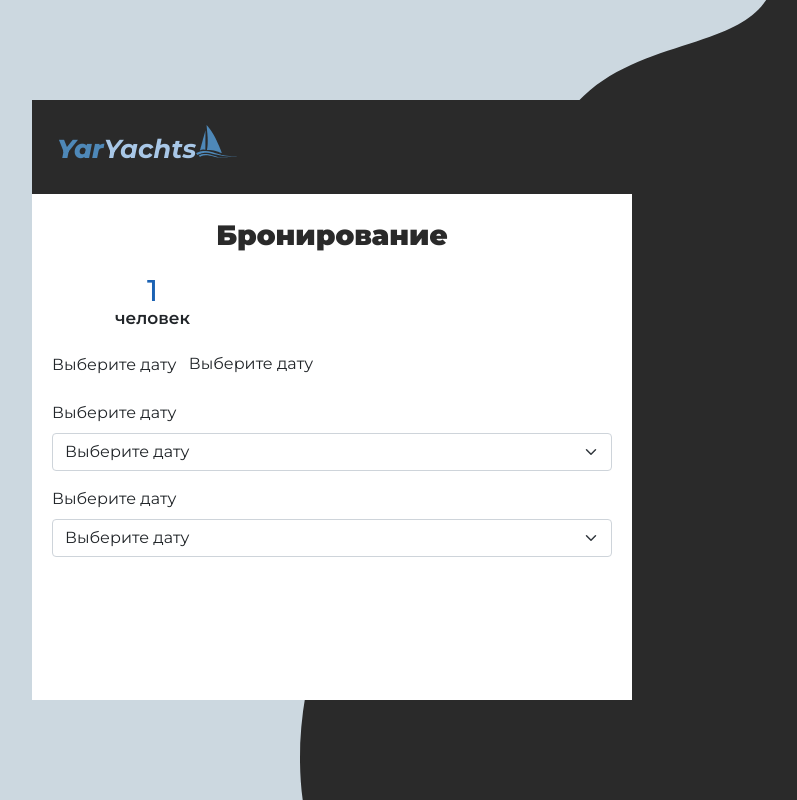
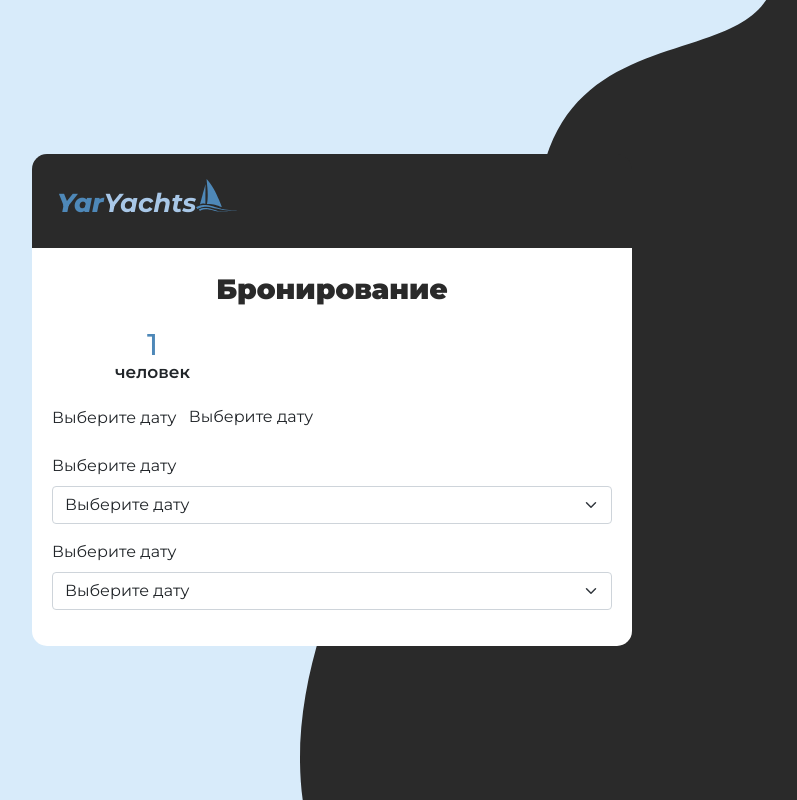
Before and after one commit to Buchaches/Yachting-school, a PHP site: page /booking.php in a window 1280 px wide. Shown: the whole page, without its empty margins (308-1105 px from the left). Run offline with PHP 8.4, Linux system fonts and the light colour scheme; the visitor is signed in with stand-in values (Sample User, id 1); data that the repository does not hold is empty; some libraries are stand-ins or nearby versions.

Commit message:
Edit CSS

```diff
--- a/assets/css/booking.css
+++ b/assets/css/booking.css
@@ -7,7 +7,7 @@
 
 body{
     min-height: 100vh;
-    background-color: #ccd8e0;
+    background-color: #D8EBFA;
     background-image: url(/assets/img/bg/Ellipse.svg);
     background-repeat: no-repeat;
     background-position: right bottom;
@@ -18,14 +18,16 @@ body{
 /* --------------------------------------    Booking   --------------------------------------*/
 
 .booking{
-    background-color: #fff;
     margin: auto;
     width: 600px;
-    min-height: 600px;
+    height: 100%;
+    border-radius: 15px;
+    overflow: hidden;
 }
 
 /* ------------------    Header   ------------------*/
 .header{
+    width: 100%;
     position: relative;
     padding: 25px;
     display: flex;
@@ -60,11 +62,13 @@ body{
 
 .header__account__menu-item:hover {
     background-color: rgba(255,255,255,0.1);
+    color: #fff;
 }
 
 /* ------------------    Form   ------------------*/
 
 .form{
+    background-color: #fff;
     padding: 20px;
 }
 
@@ -73,7 +77,6 @@ body{
     font-weight: 900;
     font-size: 28px;
     color: #2a2a2a;
-    /* padding-bottom: 16px; */
 }
 
 /* -------    Capacity    -------*/
@@ -86,12 +89,9 @@ body{
 }
 
 .number-input{
-    /* padding: 10px; */
     display: flex;
     align-items: center;
     justify-content: space-between;
-    /* border: 1px solid var(--primary-border); */
-    /* border-radius: .25rem; */
 }
 
 .value{
@@ -112,7 +112,7 @@ body{
     font-size: 30px;
     font-weight: 500;
     line-height: 1;
-    color: var(--accent-blue);
+    color: var(--primary-blue);
 }
 
 .text {
```
Also changed, not shown: assets/css/main.css (+4 -4 lines).
